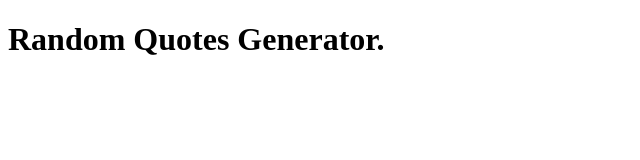
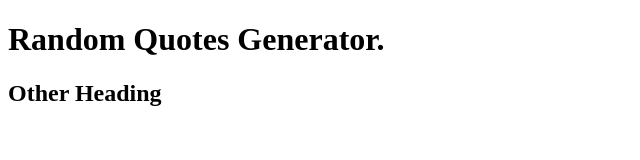
Before and after one commit to kuldeepbista10/DOMKul, a plain HTML site: page DOM/index.html in a window 1280 px wide. Shown: the whole page, without its empty margins (0-640 px from the left). Drawn offline with Linux system fonts and the light colour scheme.

Commit message:
manipulating html file from javascript

```diff
--- a/DOM/index.html
+++ b/DOM/index.html
@@ -10,5 +10,6 @@
   </head>
   <body>
     <h1>Random Quotes Generator.</h1>
+    <h2 id="root">Random html</h2>
   </body>
 </html>
--- a/DOM/script.js
+++ b/DOM/script.js
@@ -0,0 +1,7 @@
+console.log(document);
+console.log(document.querySelector("h1"));
+let heading = document.getElementById("root");
+
+console.log(heading);
+
+heading.textContent = "Other Heading";
```
